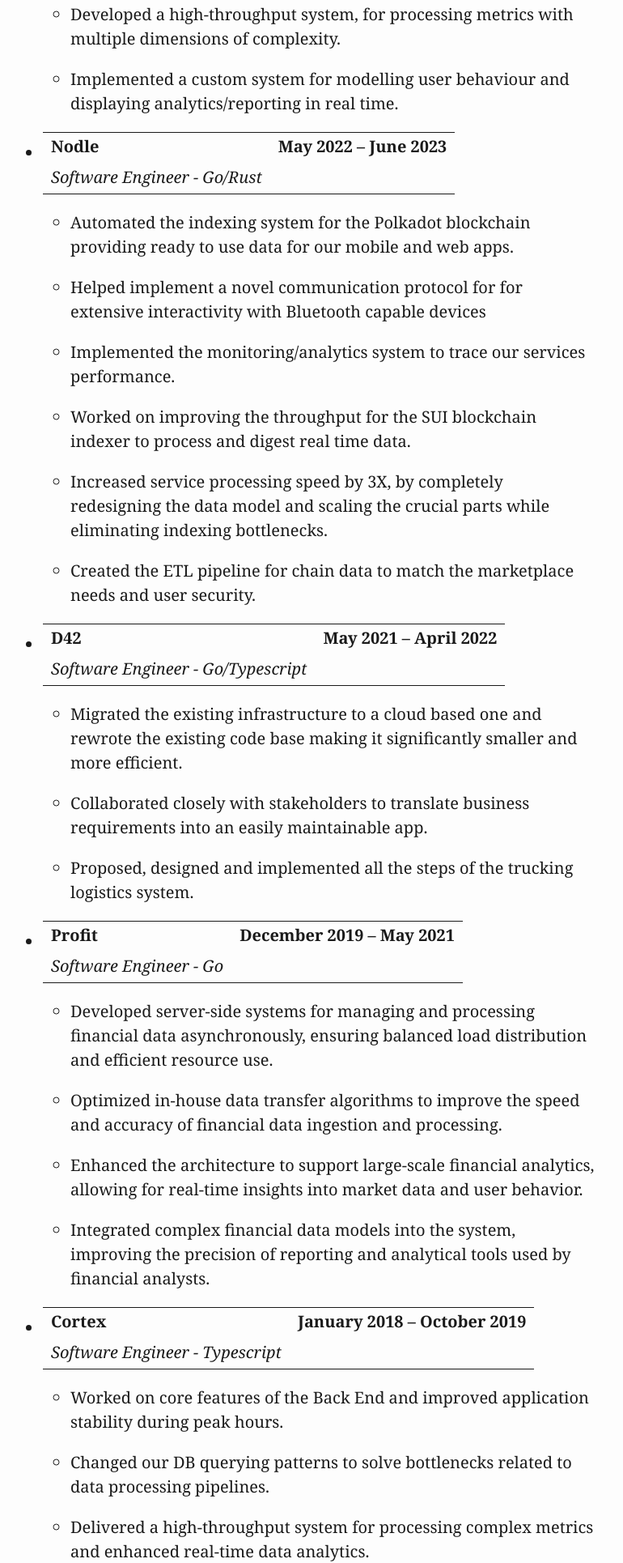
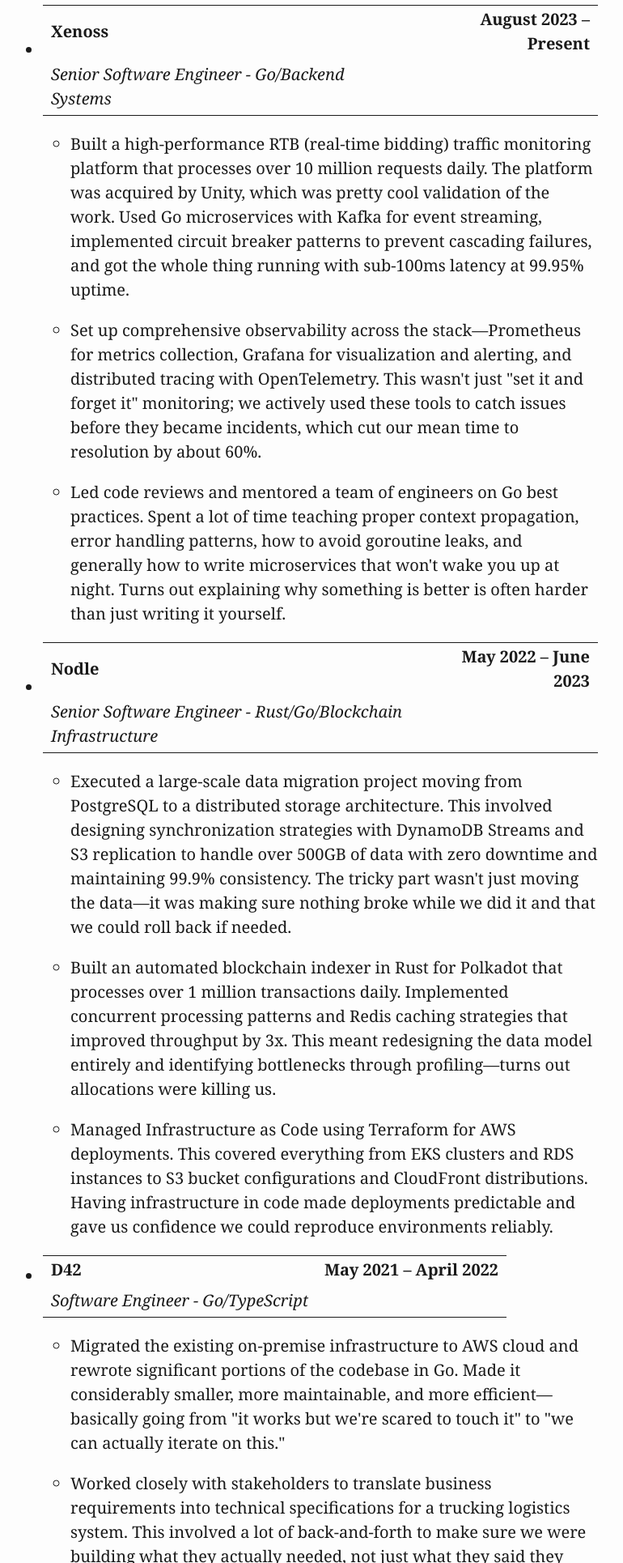
Before and after one commit to aonescu/aonescu.github.io, a plain HTML site: page index.html in a window 1280 px wide. Shown: the part 870-2800 px from the top of the page at 81% size, without its empty margins (261-1031 px from the left). Drawn offline with Linux system fonts and the light colour scheme.

Commit message:
docs: Update CV

```diff
--- a/index.html
+++ b/index.html
@@ -7,7 +7,7 @@
       name="viewport"
       content="width=device-width, initial-scale=1.0, user-scalable=yes"
     />
-    <title>f923d978afe54238be93b9d7674dcfc5</title>
+    <title>Alex Onescu - Senior Backend Engineer</title>
     <style>
       html {
         line-height: 1.5;
@@ -99,7 +99,7 @@
         color: #606060;
       }
       code {
-        font-family: Menlo, Monaco, "Lucida Console", Consolas, monospace;
+        font-family: Menlo, Monaco, 'Lucida Console', Consolas, monospace;
         font-size: 85%;
         margin: 0;
       }
@@ -182,31 +182,28 @@
       ul.task-list {
         list-style: none;
       }
-      ul.task-list li input[type="checkbox"] {
+      ul.task-list li input[type='checkbox'] {
         width: 0.8em;
         margin: 0 0.8em 0.2em -1.6em;
         vertical-align: middle;
       }
     </style>
-    <!--[if lt IE 9]>
-      <script src="//cdnjs.cloudflare.com/ajax/libs/html5shiv/3.7.3/html5shiv-printshiv.min.js"></script>
-    <![endif]-->
   </head>
   <body>
     <div class="center">
       <p>
         <span><span class="smallcaps">Alex Onescu</span></span
         ><br />
-        Chisinau, Moldova<br />
-         +(373)69812513
+        Bucharest, Romania<br />
+        +(373)69812513
         <a
           href="mailto:onescu8779@gmail.com?subject=Hello%20Onescu&body=Hi%20Onescu,%0A%0AI%20hope%20this%20email%20finds%20you%20well."
           >Email</a
         >
-        <a href="https://www.linkedin.com/in/alex-onescu-793620173/"
-          > <u>LinkedIn</u></a
+        <a href="https://www.linkedin.com/in/alex-onescu-793620173/">
+          <u>LinkedIn</u></a
         >
-          <a href="https://github.com/aonescu"> <u>Github</u></a>
+        <a href="https://github.com/aonescu"> <u>Github</u></a>
       </p>
     </div>
     <h1 id="about-me">About me</h1>
@@ -215,10 +212,11 @@
         <p>
           <span>
             <span
-              >I am a Senior Software Engineer specializing in building
-              applications that process large amounts of data. I developed
-              various projects related to blockchain, server-side apps and cloud
-              software.
+              >I'm a Senior Backend Engineer who's spent the last 7+ years
+              building systems that handle millions of requests without breaking
+              a sweat. I've worked across blockchain infrastructure, adtech
+              platforms, and financial systems—basically anywhere performance
+              and reliability really matter.
             </span>
           </span>
         </p>
@@ -227,8 +225,10 @@
         <p>
           <span>
             <span
-              >6+ years of production experience building cloud Back End systems
-              AWS, GCP and using Microservices architectures
+              >My focus is on Go and Rust for building distributed systems, with
+              a strong emphasis on microservices architecture, event-driven
+              design with Kafka, and making sure everything stays observable
+              when things inevitably get complicated.
             </span>
           </span>
         </p>
@@ -237,8 +237,11 @@
         <p>
           <span>
             <span
-              >5+ years experience with Go and Rust within the Adtech and
-              Blockchain space
+              >I care a lot about writing code that other people can actually
+              work with—clean, well-tested, and documented. I've led code
+              reviews, mentored engineers, and spent plenty of time debugging
+              production issues at 2 AM (though hopefully less of that these
+              days).
             </span>
           </span>
         </p>
@@ -252,11 +255,13 @@
             <tr class="odd">
               <td style="text-align: left"><strong>Xenoss</strong></td>
               <td style="text-align: right">
-                <strong>August 2023 – Ongoing</strong>
+                <strong>August 2023 – Present</strong>
               </td>
             </tr>
             <tr class="even">
-              <td style="text-align: left"><em>Software Engineer - Go</em></td>
+              <td style="text-align: left">
+                <em>Senior Software Engineer - Go/Backend Systems</em>
+              </td>
               <td style="text-align: right"><em></em></td>
             </tr>
           </tbody>
@@ -266,8 +271,13 @@
             <p>
               <span>
                 <span
-                  >Delivered an app allowing RTB traffic to be observed,
-                  debugged and analyzed in real time that was acquired by Unity.
+                  >Built a high-performance RTB (real-time bidding) traffic
+                  monitoring platform that processes over 10 million requests
+                  daily. The platform was acquired by Unity, which was pretty
+                  cool validation of the work. Used Go microservices with Kafka
+                  for event streaming, implemented circuit breaker patterns to
+                  prevent cascading failures, and got the whole thing running
+                  with sub-100ms latency at 99.95% uptime.
                 </span>
               </span>
             </p>
@@ -276,8 +286,13 @@
             <p>
               <span>
                 <span
-                  >Developed a high-throughput system, for processing metrics
-                  with multiple dimensions of complexity.
+                  >Set up comprehensive observability across the
+                  stack—Prometheus for metrics collection, Grafana for
+                  visualization and alerting, and distributed tracing with
+                  OpenTelemetry. This wasn't just "set it and forget it"
+                  monitoring; we actively used these tools to catch issues
+                  before they became incidents, which cut our mean time to
+                  resolution by about 60%.
                 </span>
               </span>
             </p>
@@ -286,8 +301,12 @@
             <p>
               <span>
                 <span
-                  >Implemented a custom system for modelling user behaviour and
-                  displaying analytics/reporting in real time.
+                  >Led code reviews and mentored a team of engineers on Go best
+                  practices. Spent a lot of time teaching proper context
+                  propagation, error handling patterns, how to avoid goroutine
+                  leaks, and generally how to write microservices that won't
+                  wake you up at night. Turns out explaining why something is
+                  better is often harder than just writing it yourself.
                 </span>
               </span>
             </p>
@@ -305,7 +324,10 @@
             </tr>
             <tr class="even">
               <td style="text-align: left">
-                <em>Software Engineer - Go/Rust</em>
+                <em
+                  >Senior Software Engineer - Rust/Go/Blockchain
+                  Infrastructure</em
+                >
               </td>
               <td style="text-align: right"><em></em></td>
             </tr>
@@ -316,8 +338,13 @@
             <p>
               <span>
                 <span
-                  >Automated the indexing system for the Polkadot blockchain
-                  providing ready to use data for our mobile and web apps.
+                  >Executed a large-scale data migration project moving from
+                  PostgreSQL to a distributed storage architecture. This
+                  involved designing synchronization strategies with DynamoDB
+                  Streams and S3 replication to handle over 500GB of data with
+                  zero downtime and maintaining 99.9% consistency. The tricky
+                  part wasn't just moving the data—it was making sure nothing
+                  broke while we did it and that we could roll back if needed.
                 </span>
               </span>
             </p>
@@ -326,8 +353,12 @@
             <p>
               <span>
                 <span
-                  >Helped implement a novel communication protocol for for
-                  extensive interactivity with Bluetooth capable devices
+                  >Built an automated blockchain indexer in Rust for Polkadot
+                  that processes over 1 million transactions daily. Implemented
+                  concurrent processing patterns and Redis caching strategies
+                  that improved throughput by 3x. This meant redesigning the
+                  data model entirely and identifying bottlenecks through
+                  profiling—turns out allocations were killing us.
                 </span>
               </span>
             </p>
@@ -336,39 +367,12 @@
             <p>
               <span>
                 <span
-                  >Implemented the monitoring/analytics system to trace our
-                  services performance.
-                </span>
-              </span>
-            </p>
-          </li>
-          <li>
-            <p>
-              <span>
-                <span
-                  >Worked on improving the throughput for the SUI blockchain
-                  indexer to process and digest real time data.
-                </span>
-              </span>
-            </p>
-          </li>
-          <li>
-            <p>
-              <span>
-                <span
-                  >Increased service processing speed by 3X, by completely
-                  redesigning the data model and scaling the crucial parts while
-                  eliminating indexing bottlenecks.
-                </span>
-              </span>
-            </p>
-          </li>
-          <li>
-            <p>
-              <span>
-                <span
-                  >Created the ETL pipeline for chain data to match the
-                  marketplace needs and user security.
+                  >Managed Infrastructure as Code using Terraform for AWS
+                  deployments. This covered everything from EKS clusters and RDS
+                  instances to S3 bucket configurations and CloudFront
+                  distributions. Having infrastructure in code made deployments
+                  predictable and gave us confidence we could reproduce
+                  environments reliably.
                 </span>
               </span>
             </p>
@@ -386,7 +390,7 @@
             </tr>
             <tr class="even">
               <td style="text-align: left">
-                <em>Software Engineer - Go/Typescript</em>
+                <em>Software Engineer - Go/TypeScript</em>
               </td>
               <td style="text-align: right"><em></em></td>
             </tr>
@@ -397,9 +401,11 @@
             <p>
               <span>
                 <span
-                  >Migrated the existing infrastructure to a cloud based one and
-                  rewrote the existing code base making it significantly smaller
-                  and more efficient.
+                  >Migrated the existing on-premise infrastructure to AWS cloud
+                  and rewrote significant portions of the codebase in Go. Made
+                  it considerably smaller, more maintainable, and more
+                  efficient—basically going from "it works but we're scared to
+                  touch it" to "we can actually iterate on this."
                 </span>
               </span>
             </p>
@@ -408,8 +414,11 @@
             <p>
               <span>
                 <span
-                  >Collaborated closely with stakeholders to translate business
-                  requirements into an easily maintainable app.
+                  >Worked closely with stakeholders to translate business
+                  requirements into technical specifications for a trucking
+                  logistics system. This involved a lot of back-and-forth to
+                  make sure we were building what they actually needed, not just
+                  what they said they wanted in the first meeting.
                 </span>
               </span>
             </p>
@@ -418,8 +427,11 @@
             <p>
               <span>
                 <span
-                  >Proposed, designed and implemented all the steps of the
-                  trucking logistics system.
+                  >Designed and implemented the full stack for the logistics
+                  platform, from database schema design to API endpoints to
+                  background job processing. Learned a lot about the logistics
+                  domain, which turned out to be way more complex than I
+                  initially thought.
                 </span>
               </span>
             </p>
@@ -436,7 +448,9 @@
               </td>
             </tr>
             <tr class="even">
-              <td style="text-align: left"><em>Software Engineer - Go</em></td>
+              <td style="text-align: left">
+                <em>Software Engineer - Go/Backend Systems</em>
+              </td>
               <td style="text-align: right"><em></em></td>
             </tr>
           </tbody>
@@ -446,9 +460,13 @@
             <p>
               <span>
                 <span
-                  >Developed server-side systems for managing and processing
-                  financial data asynchronously, ensuring balanced load
-                  distribution and efficient resource use.
+                  >Migrated a monolithic financial application to a Go
+                  microservices architecture. Implemented REST APIs using the
+                  Gin framework and gRPC for service-to-service communication.
+                  Used the bulkhead pattern to isolate services so if one thing
+                  fails, it doesn't take down the entire system. Handled over
+                  500K daily financial transactions with strict regulatory
+                  requirements.
                 </span>
               </span>
             </p>
@@ -457,8 +475,12 @@
             <p>
               <span>
                 <span
-                  >Optimized in-house data transfer algorithms to improve the
-                  speed and accuracy of financial data ingestion and processing.
+                  >Optimized PostgreSQL query patterns and added a Redis caching
+                  layer, which got us a 70% performance improvement. The key was
+                  figuring out what actually needed to be in the database versus
+                  what could live in memory. Also spent time on database
+                  indexing strategies and connection pooling to handle
+                  concurrent requests efficiently.
                 </span>
               </span>
             </p>
@@ -467,20 +489,11 @@
             <p>
               <span>
                 <span
-                  >Enhanced the architecture to support large-scale financial
-                  analytics, allowing for real-time insights into market data
-                  and user behavior.
-                </span>
-              </span>
-            </p>
-          </li>
-          <li>
-            <p>
-              <span>
-                <span
-                  >Integrated complex financial data models into the system,
-                  improving the precision of reporting and analytical tools used
-                  by financial analysts.
+                  >Built out CI/CD pipelines with Docker containerization and
+                  Kubernetes deployments. Adopted TDD practices and got test
+                  coverage up to 85%. The automated testing made deployments way
+                  less stressful—no more crossing fingers and hoping nothing
+                  breaks.
                 </span>
               </span>
             </p>
@@ -498,7 +511,7 @@
             </tr>
             <tr class="even">
               <td style="text-align: left">
-                <em>Software Engineer - Typescript</em>
+                <em>Software Engineer - Backend Systems/Go</em>
               </td>
               <td style="text-align: right"><em></em></td>
             </tr>
@@ -509,8 +522,12 @@
             <p>
               <span>
                 <span
-                  >Worked on core features of the Back End and improved
-                  application stability during peak hours.
+                  >Built the backend for an airline ticket booking system in Go
+                  that handled over 50,000 flight searches per minute during
+                  peak travel seasons. Achieved 99.7% uptime through careful
+                  load balancing, connection pooling, and implementing circuit
+                  breakers. Used worker pools and buffered channels to handle
+                  concurrent requests without overwhelming downstream services.
                 </span>
               </span>
             </p>
@@ -519,8 +536,12 @@
             <p>
               <span>
                 <span
-                  >Changed our DB querying patterns to solve bottlenecks related
-                  to data processing pipelines.
+                  >Developed a real-time inventory management system tracking
+                  seat availability across multiple airlines. Used PostgreSQL
+                  for persistent storage and Redis for hot data, with optimistic
+                  locking in Go to handle concurrent bookings. Reduced booking
+                  conflicts by 85% through better database indexing and caching
+                  strategies.
                 </span>
               </span>
             </p>
@@ -529,18 +550,11 @@
             <p>
               <span>
                 <span
-                  >Delivered a high-throughput system for processing complex
-                  metrics and enhanced real-time data analytics.
-                </span>
-              </span>
-            </p>
-          </li>
-          <li>
-            <p>
-              <span>
-                <span
-                  >Improved data processing pipelines by refactoring querying
-                  mechanisms to solve bottlenecks.
+                  >Implemented comprehensive monitoring using Kibana for log
+                  aggregation and Grafana for metrics visualization. Tracked API
+                  latencies, error rates, and service health with automated
+                  alerting. This gave us visibility into what was actually
+                  happening in production and helped us catch issues early.
                 </span>
               </span>
             </p>
@@ -552,17 +566,45 @@
     <div class="itemize">
       <p>
         <span>
-          <strong>Languages</strong><span>: Go, Rust, C, Python TypeScript</span
+          <strong>Languages</strong
+          ><span
+            >: Go (5+ years production experience with goroutines, channels,
+            context, interfaces, error handling), Rust (5+ years), Python,
+            C</span
           ><br />
-          <strong>Developer Tools</strong
+          <strong>Microservices & Architecture</strong
           ><span
-            >: AWS, GCP, Docker, Kubernetes, PostgreSQL, MongoDB, Helm,
-            InfluxDB</span
+            >: REST APIs, gRPC, Gin framework, Event Sourcing, Circuit Breaker,
+            Bulkhead, Service Discovery, Domain-Driven Design (DDD), Test-Driven
+            Development (TDD)</span
           ><br />
-          <strong>Technologies/Frameworks</strong
+          <strong>Event-Driven Systems</strong
           ><span
-            >: Terraform, Prometheus, Kafka, Hasura, Grafana,
-            OpenTelemetry</span
+            >: Kafka (producers, consumers, schema registry, offset management,
+            consumer groups), Event streaming architectures</span
+          ><br />
+          <strong>Databases</strong
+          ><span
+            >: PostgreSQL (advanced query optimization, indexing, replication),
+            MySQL, Redis (caching strategies), MongoDB, DynamoDB, DynamoDB
+            Streams, Elasticsearch, InfluxDB</span
+          ><br />
+          <strong>Cloud & Infrastructure</strong
+          ><span
+            >: AWS (EC2, S3, S3 replication, RDS, Lambda, EKS, CloudFront), GCP,
+            Terraform (Infrastructure as Code), Docker, Kubernetes, Helm,
+            CloudFormation</span
+          ><br />
+          <strong>Observability & SRE</strong
+          ><span
+            >: Prometheus, Grafana (metrics dashboards), Kibana (log analysis),
+            OpenTelemetry, Distributed Tracing, Monitoring strategies, Alerting
+            systems, On-call experience</span
+          ><br />
+          <strong>DevOps & Tools</strong
+          ><span
+            >: CI/CD pipelines, GitOps, Git, Automated testing, Code
+            reviews</span
           ><br />
         </span>
       </p>
@@ -574,15 +616,18 @@
           <tbody>
             <tr class="odd">
               <td style="text-align: left">
-                <strong>Technical University</strong>
+                <strong>Technical University of Moldova</strong>
               </td>
               <td style="text-align: right">
-                <strong>Sep. 2015 – May 2020/ January 2021</strong>
+                <strong>2015 – 2021</strong>
               </td>
             </tr>
             <tr class="even">
               <td style="text-align: left">
-                <em>Masters and Bachelor of Science in Computer Science</em>
+                <em
+                  >Master of Science in Computer Science, Bachelor of Science in
+                  Computer Science</em
+                >
               </td>
               <td style="text-align: right"><em>Chisinau, Moldova</em></td>
             </tr>
@@ -590,9 +635,5 @@
         </table>
       </li>
     </ul>
-    <script
-      data-cfasync="false"
-      src="/cdn-cgi/scripts/5c5dd728/cloudflare-static/email-decode.min.js"
-    ></script>
   </body>
 </html>
```
